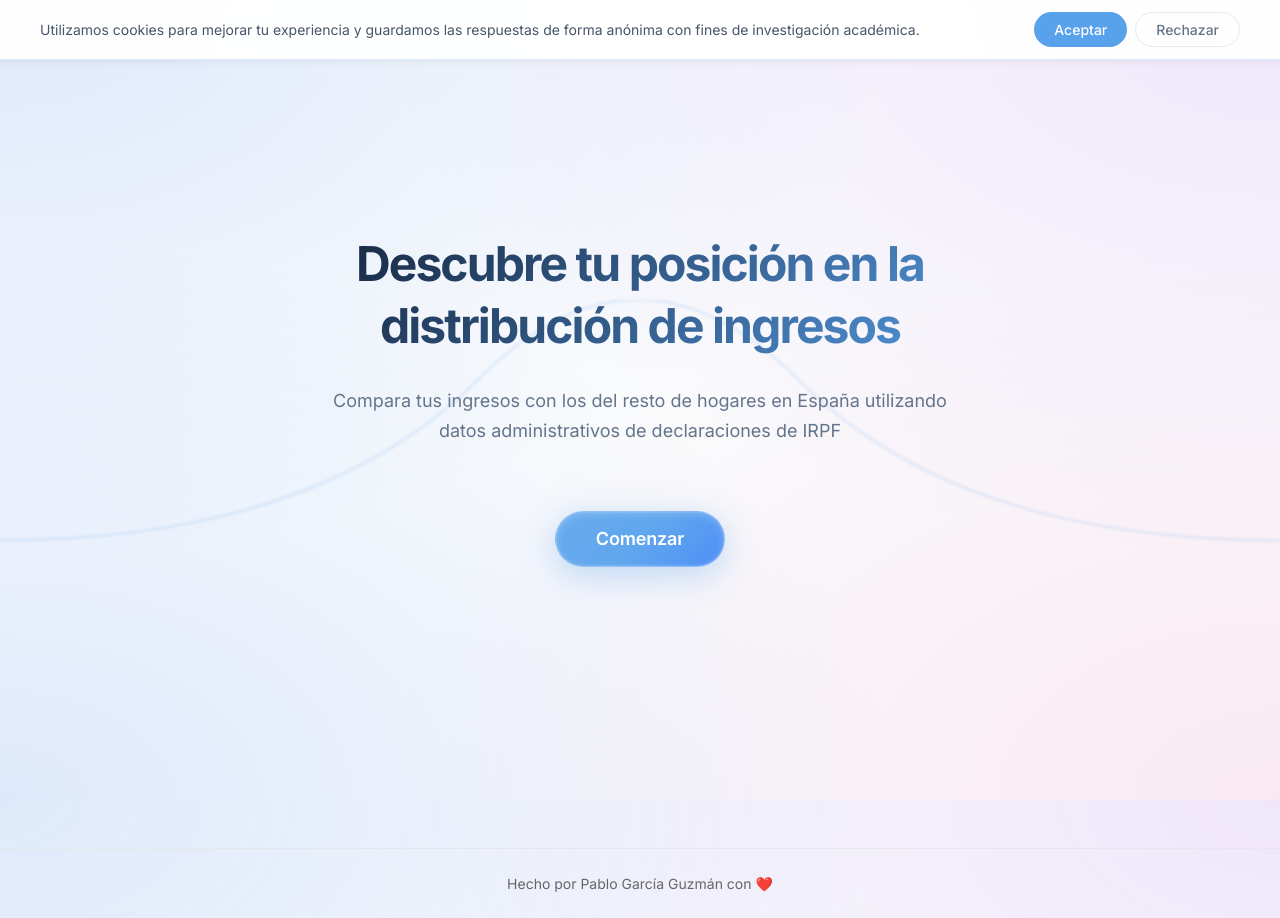
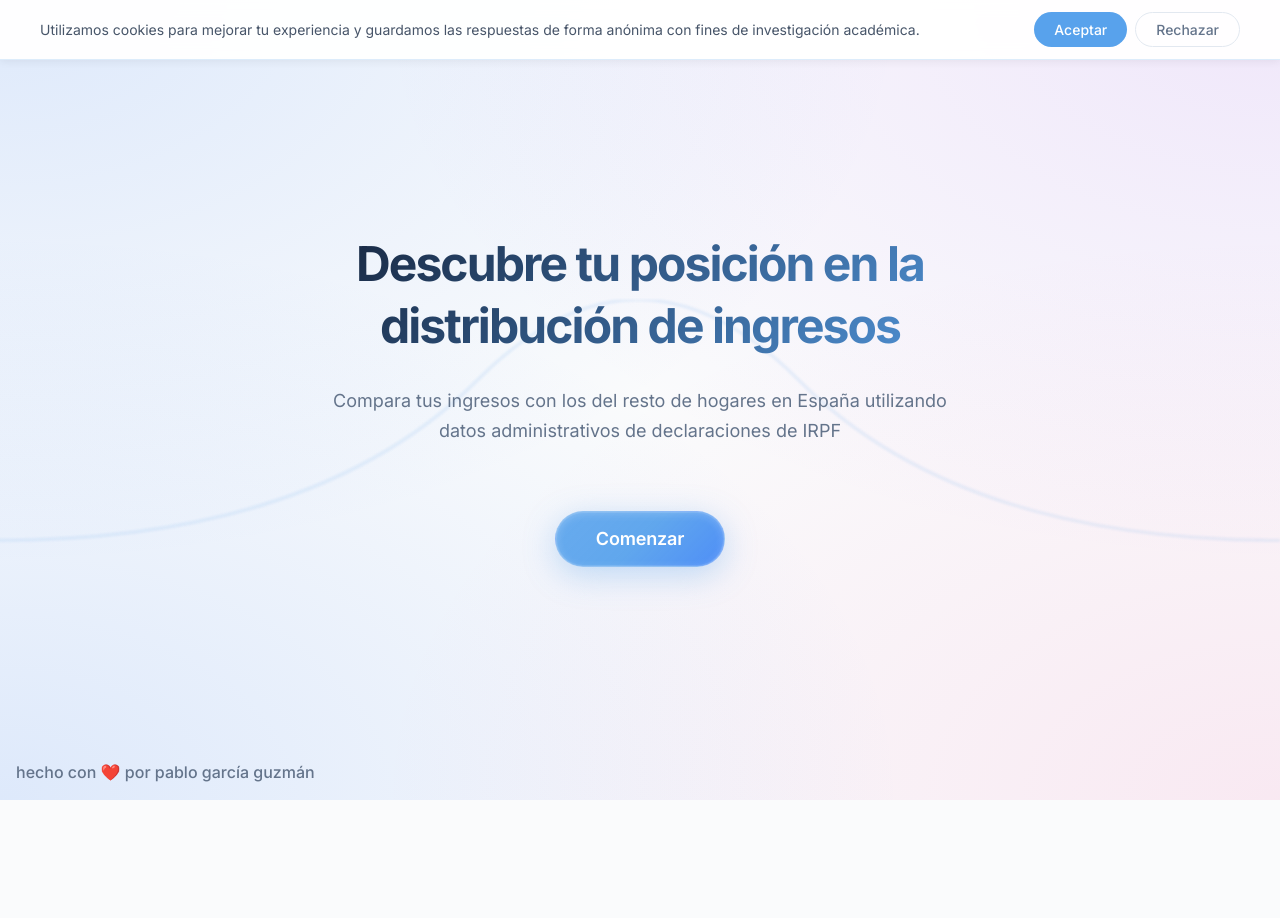
Before and after one commit to pablogguz/compara_tu_ingreso_app, a Next.js app: page / in a window 1280 px wide. After the commit the page ends 800 px from the top, so only its background shows below. Built offline with nearby package versions, Linux system fonts and the light colour scheme; no server answers.

Commit message:
Update page.tsx

```diff
--- a/src/app/page.tsx
+++ b/src/app/page.tsx
@@ -6,7 +6,6 @@ import QuestionFlow from '@/components/QuestionFlow'
 import ResultsView from '@/components/ResultsView'
 import CookieBanner from '@/components/CookieBanner'
 import HelpModal from '@/components/HelpModal'
-import Footer from '@/components/Footer'
 import { UserInput, CalculatedResults } from '@/types'
 import { initGA, shouldLoadGA } from '@/lib/analytics'
 
@@ -93,8 +92,20 @@ export default function Home() {
       {/* Help Modal - always visible after landing */}
       {!showLanding && <HelpModal />}
 
-      {/* Footer - always visible */}
-      <Footer />
+      {/* Fixed bottom-left credit */}
+      <div
+        style={{
+          position: 'fixed',
+          bottom: '1rem',
+          left: '1rem',
+          fontSize: '1rem',
+          color: '#64748b',
+          zIndex: 50,
+          fontWeight: 500,
+        }}
+      >
+        hecho con ❤️ por pablo garcía guzmán
+      </div>
     </>
   )
 }
```
